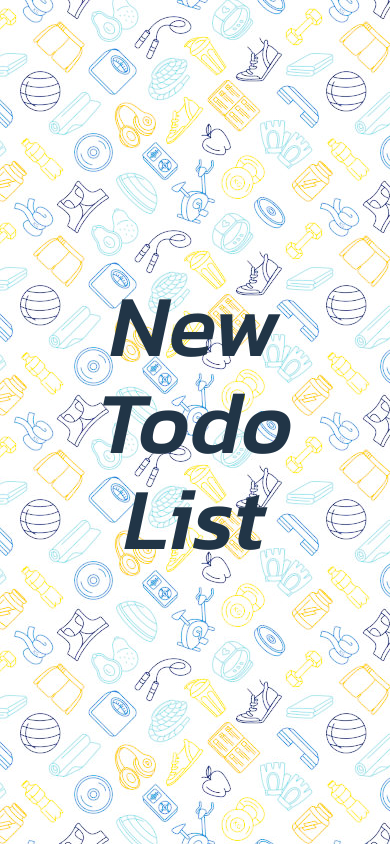
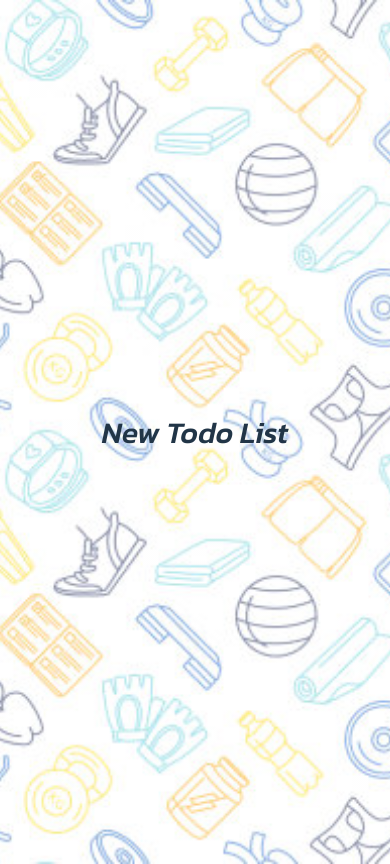
Before and after one commit to viktorijakm/react-todo, a React (Vite) app: page /new in a window 390 px wide. Built offline with nearby package versions, Linux system fonts and the light colour scheme; a web font is replaced by a local one.

Commit message:
index.css

```diff
--- a/src/index.css
+++ b/src/index.css
@@ -24,8 +24,6 @@ a:hover {
 
 body {
   background-image:linear-gradient(rgba(255, 255, 255, 0.5), rgba(255, 255, 255, 0.5)), url("15.sport-fitness-functional-training-background-seamless-doodle-icons-style-pattern.jpg");
-  background-blend-mode: overlay;
-
   margin: 0;
   display: flex;
   place-items: center;
@@ -75,3 +73,43 @@ button:focus-visible {
     background-color: #f9f9f9;
   }
 }
+
+
+@media only screen and (max-width: 768px) {
+  body {
+    background-repeat: no-repeat;
+background-size:cover;
+background-position: center;
+    font-size: 14px; /* Fixed font size for smaller screens */
+    padding: 15px; /* Fixed padding for smaller screens */
+  }
+
+  h1 {
+    font-size: 3.5em; /* Fixed heading size for smaller screens */
+  }
+
+  button {
+    margin: 0.5em auto; /* Center buttons */
+    padding: 0.4em 1em; /* Fixed button padding */
+    width: 100%; /* Full width for buttons */
+  }
+}
+
+@media only screen and (max-width: 480px) {
+  body {
+    background-repeat: no-repeat;
+    background-size:cover;
+    background-position: center;
+    font-size: 12px; /* Fixed font size for even smaller screens */
+    padding: 10px; /* Fixed padding for even smaller screens */
+  }
+
+  h1 {
+    font-size: 2.5em; /* Further reduce heading size for small screens */
+  }
+
+  button {
+    padding: 0.4em 0.8em; /* Adjust button padding */
+    width: 100%; /* Make buttons full width */
+  }
+}
```
